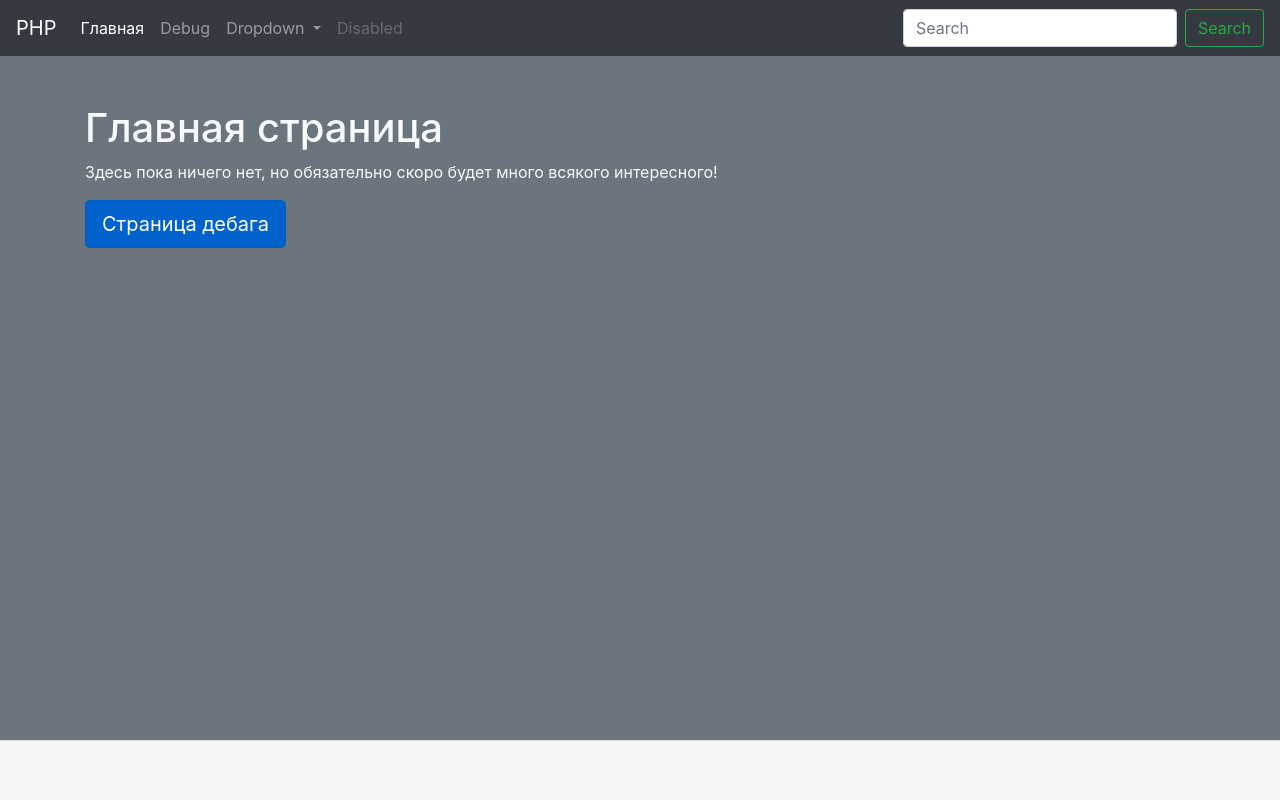
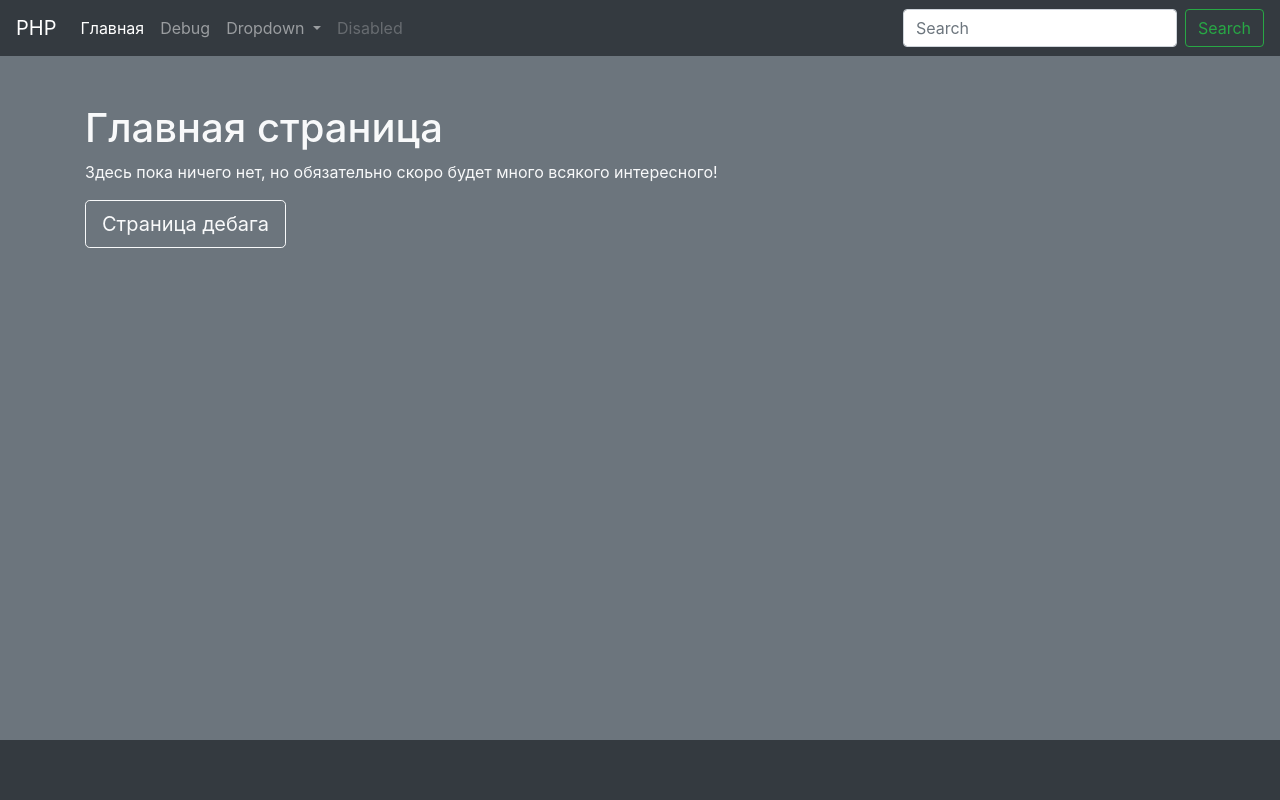
Before and after one commit to Russkazkin/php-2, a PHP site: page / in a window 1280 px wide. Run offline with PHP 8.4, Linux system fonts and the light colour scheme; data that the repository does not hold is empty.

Commit message:
db dump update

```diff
--- a/app/public/css/style.css
+++ b/app/public/css/style.css
@@ -9,7 +9,5 @@ html, body {
 }
 .footer {
     height: 60px;
-    background-color: #f5f5f5;
-    border-top: 1px solid #ddd;
     padding-top: 20px;
 }
--- a/app/views/home.php
+++ b/app/views/home.php
@@ -2,4 +2,4 @@
 
 <h1><?=$heading;?></h1>
 <p>Здесь пока ничего нет, но обязательно скоро будет много всякого интересного!</p>
-<a href="/debug" class="btn btn-primary btn-lg active" role="button" aria-pressed="true">Страница дебага</a>
+<a href="/debug" class="btn btn-outline-light btn-lg" role="button" aria-pressed="true">Страница дебага</a>
--- a/app/views/layouts/main.php
+++ b/app/views/layouts/main.php
@@ -54,7 +54,7 @@
         </div>
     </main>
 </div>
-<footer class="footer">
+<footer class="footer text-light bg-dark">
 
 </footer>
 
```
